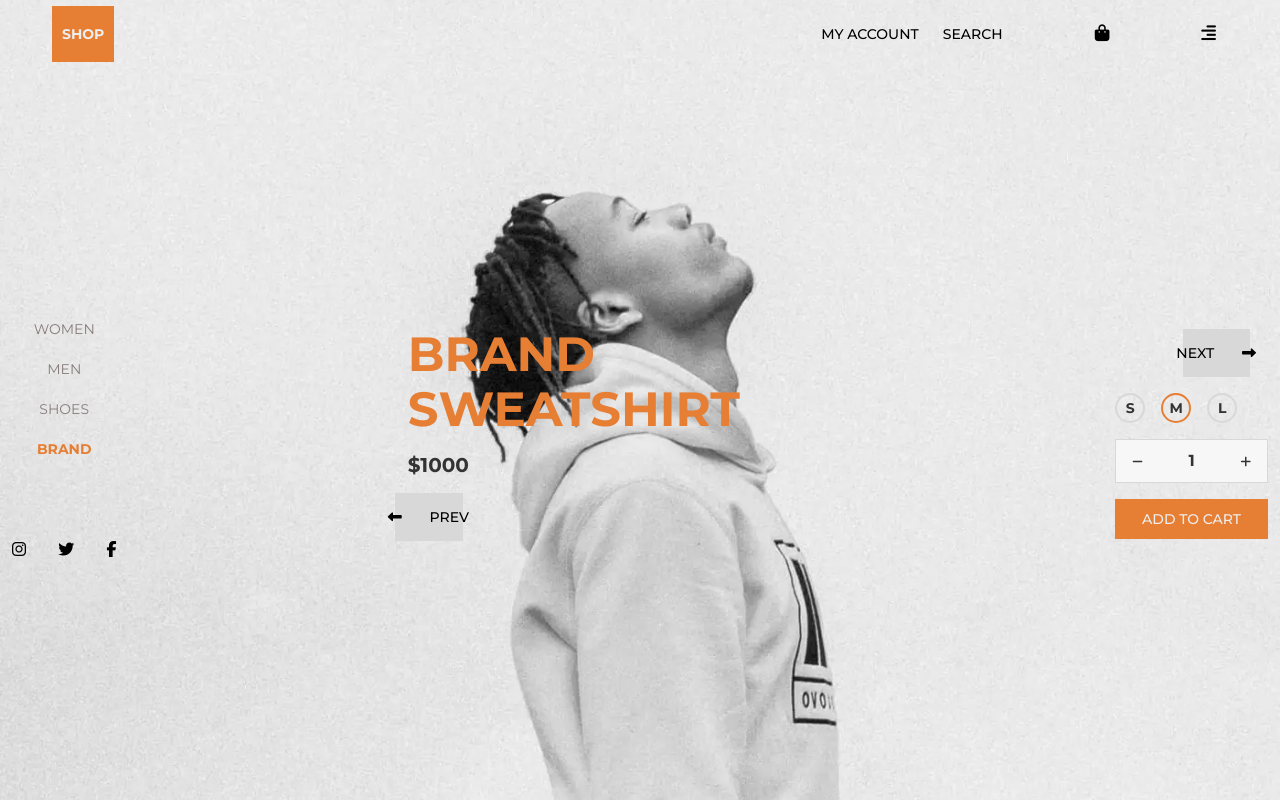
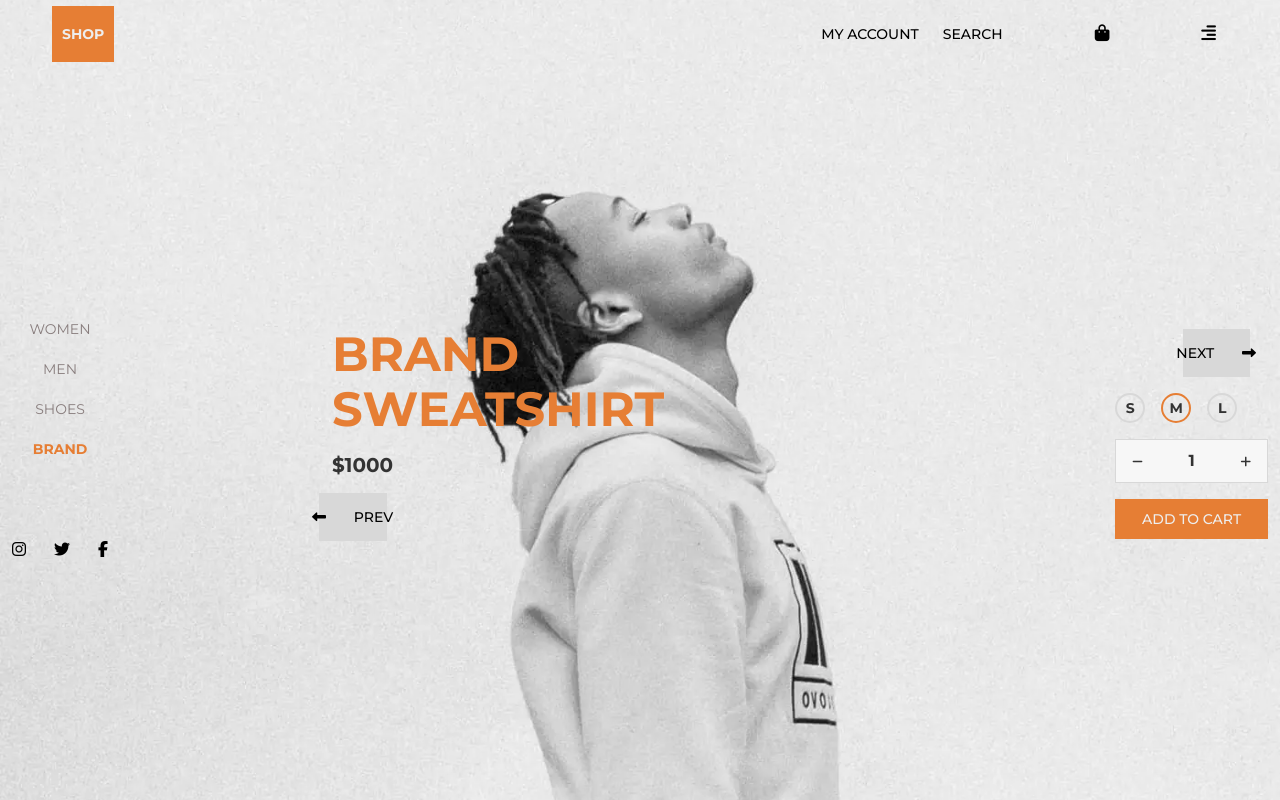
Before and after one commit to lucasnr/shop-site-challenge, a website: page src/index.html in a window 1280 px wide. Drawn offline with Linux system fonts and the light colour scheme.

Commit message:
Better product positioning and fix small words title not breaking lines

```diff
--- a/src/assets/css/block/product.css
+++ b/src/assets/css/block/product.css
@@ -34,13 +34,12 @@
 @media (min-width: 420px) {
 	.product .product__title {
 		font-size: 3rem;
-		word-spacing: 35vw;
 	}
 }
 
 @media (min-width: 768px) {
 	.product {
-		max-width: 35vw;
+		margin-left: 4rem;
 		padding-bottom: 0px;
 		padding-top: 0px;
 	}
@@ -52,3 +51,9 @@
 		order: initial;
 	}
 }
+
+@media (min-width: 992px) {
+	.product {
+		margin-left: 13rem;
+	}
+}
--- a/src/assets/css/block/sidebar.css
+++ b/src/assets/css/block/sidebar.css
@@ -52,7 +52,6 @@
 	}
 
 	.sidebar .sidebar__footer {
-		display: block;
 		margin: 4.5rem -0.875rem 0px -0.875rem;
 	}
 }
```
